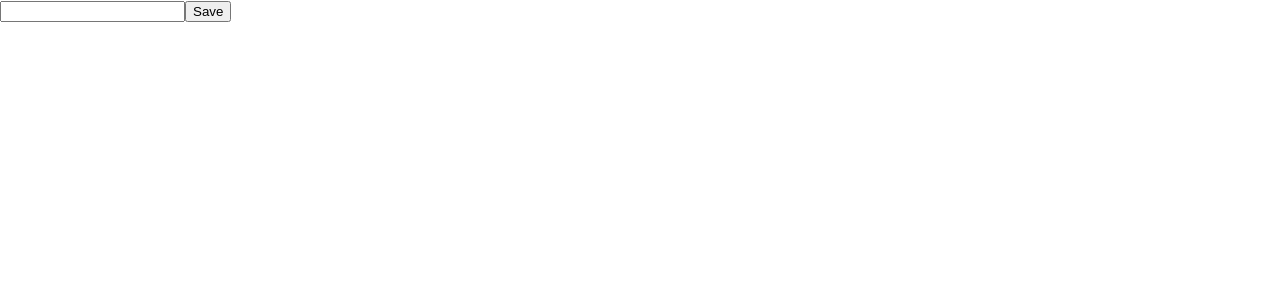
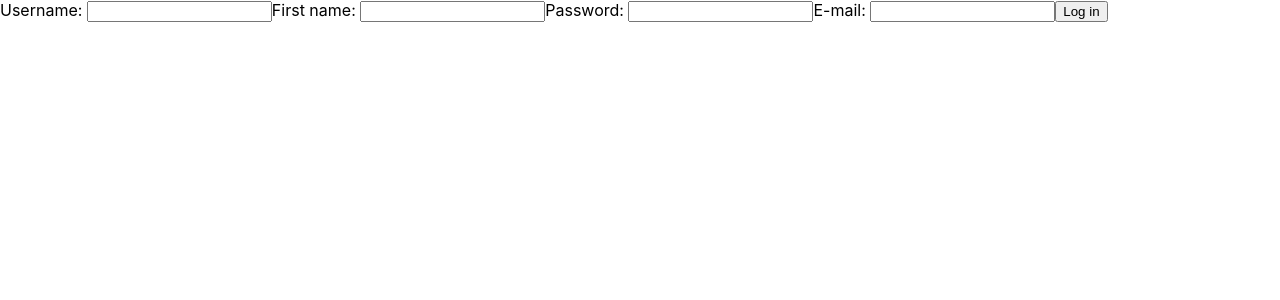
Before and after one commit to kajava-juri/Todo-React, a React (Create React App) app: page / in a window 1280 px wide. Shown: the top 300 px of the page. Built offline with nearby package versions, Linux system fonts and the light colour scheme.

Commit message:
log in form

```diff
--- a/src/App.js
+++ b/src/App.js
@@ -1,17 +1,20 @@
 import logo from './logo.svg';
 import './App.css';
 import { useState } from 'react';
-import { TasksList } from "./ListView";
+import { ListView } from "./ListView";
+import {LoginForm} from "./LoginForm";
 
 function App() {
 
+  const [user, setUser] = useState();
   return(
     <div className="TodoApp">
 
-      <TasksList />
+      {user ? <ListView/> : <LoginForm setUser={setUser}/>}
 
     </div>
   );
+
 }
 
 export default App;
--- a/src/ListView.js
+++ b/src/ListView.js
@@ -1,8 +1,8 @@
 import { useState } from 'react';
 
-export function TasksList(props){
+export function ListView(props){
     let [taskName, setUserInput] = useState();
-    let [tasksArray, setTaskArray] = useState([]);
+    let [tasksArray, setTaskArray] = useState(["task1", "task2"]);
 
     function DeleteTask(index){
         tasksArray.splice(index, 1);
--- /dev/null
+++ b/src/LoginForm.js
@@ -0,0 +1,21 @@
+export function LoginForm({setUser}){
+
+   return(
+        <div>
+
+            <label htmlFor="username">Username: </label>
+            <input type="name" name="username"/>
+
+            <label htmlFor="firstName">First name: </label>
+            <input type="name" name="firstName"/>
+
+            <label htmlFor="userPassword">Password: </label>
+            <input type="password" name="userPassword"/>
+
+            <label htmlFor="userEmail">E-mail: </label>
+            <input type="email" name="userEmail"/>
+
+            <button onClick={() => setUser(true)}>Log in</button>
+        </div>
+    )
+}
```
